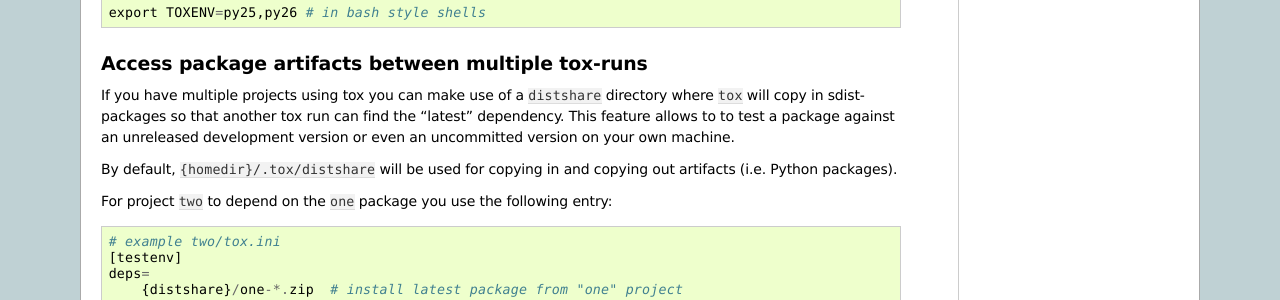
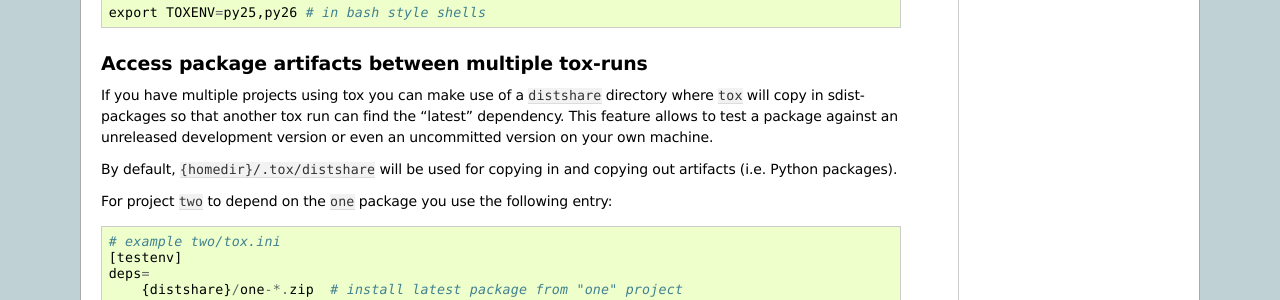
Before and after one commit to msabramo/tox, a Sphinx documentation site: the page built from doc/example/general.txt, in a window 1280 px wide. Shown: the part 1406-1706 px from the top of the page. Built offline with Sphinx 7.4.7, drawn with Linux system fonts in a browser that asks for light colours.

Commit message:
Minor typo and reST formatting fixes.

```diff
--- a/doc/config.txt
+++ b/doc/config.txt
@@ -234,7 +234,7 @@
 
     tox -- --opt1 ARG1
 
-will make the `--opt1 ARG1`` appear in all test commands where ``[]`` was
+will make the ``--opt1 ARG1`` appear in all test commands where ``[]`` was
 specified.  By default (see ``args_are_paths`` setting), ``tox`` rewrites
 each positional argument if it is a relative path and exists on the
 filesystem to become a path relative to the ``changedir`` setting.
--- a/doc/example/general.txt
+++ b/doc/example/general.txt
@@ -92,7 +92,7 @@
 If you have multiple projects using tox you can make use of
 a ``distshare`` directory where ``tox`` will copy in sdist-packages so
 that another tox run can find the "latest" dependency.  This feature
-allows to to test a package against an unreleased development version
+allows to test a package against an unreleased development version
 or even an uncommitted version on your own machine.
 
 By default, ``{homedir}/.tox/distshare`` will be used for
--- a/doc/index.txt
+++ b/doc/index.txt
@@ -61,7 +61,7 @@
 
     - installs your ``setup.py`` based project into each virtual environment
 
-    - test-tool agnostic: runs py.test, nose or unittests a uniform manner
+    - test-tool agnostic: runs py.test, nose or unittests in a uniform manner
 
 * supports :ref:`using different / multiple PyPI index servers  <multiindex>`
 
```
